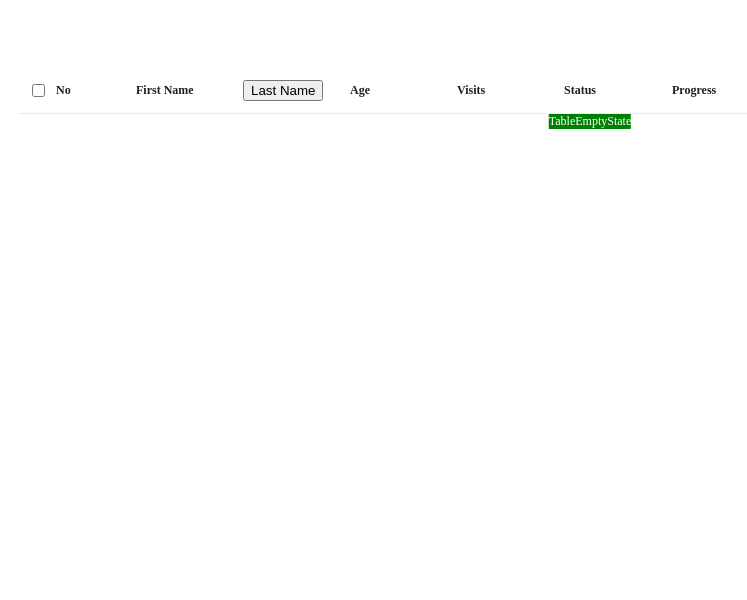
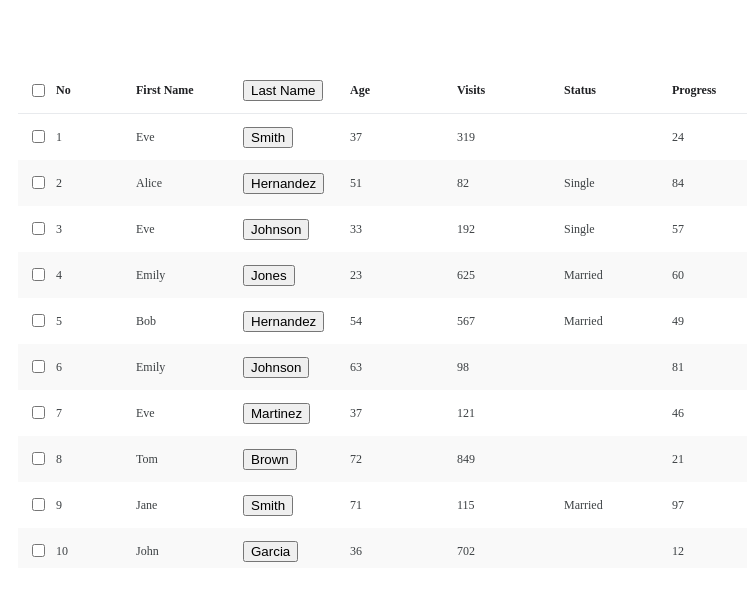
Before and after one commit to jeongye01/tanstack-table-wrapping, a React (Vite) app: page / in a window 1280 px wide. Shown: the top 600 px of the page, without its empty margins (50-797 px from the left). Built offline with nearby package versions, Linux system fonts and the light colour scheme.

Commit message:
feat: 무한스크롤 기능 추가

```diff
--- a/src/tables2/components/Container/TableContainer.tsx
+++ b/src/tables2/components/Container/TableContainer.tsx
@@ -0,0 +1,21 @@
+import React from 'react';
+import { useTableContext } from '../../tableContext';
+
+export const TableContainer = ({
+   containerRef,
+   children,
+   style,
+}: {
+   containerRef: React.RefObject<HTMLDivElement>;
+   children: React.ReactNode;
+   style: React.CSSProperties;
+}) => {
+   const { bottomRef } = useTableContext();
+   return (
+      <div ref={containerRef} className="dbmaster-table-container dbmaster-table-scrollbar" style={style}>
+         {children}
+         <div ref={bottomRef} style={{ height: '3px', width: '100%', background: 'transparent' }}></div>
+         asdf
+      </div>
+   );
+};
--- a/src/tables2/components/Table.tsx
+++ b/src/tables2/components/Table.tsx
@@ -4,6 +4,7 @@ import { useTable } from '../hooks/useTable';
 import { TableProvider } from '../tableContext';
 import { TableHeader } from './Header/TableHeader';
 import { TableBody } from './Body/TableBody';
+import { TableContainer } from './Container/TableContainer';
 
 interface TableSizeOptions {
    width?: CSSProperties['width'];
@@ -15,6 +16,8 @@ interface TableSizeOptions {
 }
 interface TableProps<TData> extends Pick<TableOptions<TData>, 'data' | 'columns'> {
    enableRowIndex?: boolean;
+   onLoadMore?: () => void;
+   hasMoreData?: boolean;
    option?: {
       // size 옵션으로 바꿔야 하나
       tableSize?: TableSizeOptions;
@@ -23,7 +26,14 @@ interface TableProps<TData> extends Pick<TableOptions<TData>, 'data' | 'columns'
    };
 }
 
-export const Table = <TData,>({ data, columns, option, enableRowIndex }: TableProps<TData>) => {
+export const Table = <TData,>({
+   data,
+   columns,
+   option,
+   enableRowIndex,
+   onLoadMore,
+   hasMoreData,
+}: TableProps<TData>) => {
    const { tableSize, rowHeight = 46, fontSize = 12 } = option || {};
    const containerRef = useRef<HTMLDivElement>(null);
    const table = useTable<TData>({
@@ -32,6 +42,8 @@ export const Table = <TData,>({ data, columns, option, enableRowIndex }: TablePr
       rowHeight,
       enableRowIndex,
       containerRef,
+      onLoadMore,
+      hasMoreData,
    });
    return (
       <TableProvider
@@ -39,9 +51,8 @@ export const Table = <TData,>({ data, columns, option, enableRowIndex }: TablePr
             ...table,
          }}
       >
-         <div
-            ref={containerRef}
-            className="dbmaster-table-container dbmaster-table-scrollbar"
+         <TableContainer
+            containerRef={containerRef}
             style={
                {
                   height: tableSize?.height ?? '100%',
@@ -65,7 +76,7 @@ export const Table = <TData,>({ data, columns, option, enableRowIndex }: TablePr
                <TableHeader />
                <TableBody />
             </table>
-         </div>
+         </TableContainer>
       </TableProvider>
    );
 };
--- a/src/tables2/components/TableTest.tsx
+++ b/src/tables2/components/TableTest.tsx
@@ -130,7 +130,12 @@ export const TableTest = () => {
    console.log(randomData.length);
    return (
       <div style={{ padding: '60px' }}>
-         <Table data={[]} columns={columns} option={{ tableSize: { height: '500px' } }} />
+         <Table
+            data={randomData}
+            columns={columns}
+            onLoadMore={() => console.log('hid')}
+            option={{ tableSize: { height: '500px' } }}
+         />
       </div>
    );
 };
--- /dev/null
+++ b/src/tables2/hooks/useInfiniteScroll.ts
@@ -0,0 +1,33 @@
+import { useEffect, useRef } from 'react';
+
+export const useInfiniteScroll = ({
+   containerRef,
+   onLoadMore,
+   hasMoreData = true,
+   rootMargin = '0px',
+   threshold = 1.0,
+}) => {
+   const bottomRef = useRef<HTMLDivElement>(null);
+
+   useEffect(() => {
+      if (!containerRef.current || !bottomRef.current || !onLoadMore || !hasMoreData) return;
+      const observer = new IntersectionObserver(
+         ([entry]) => {
+            if (entry.isIntersecting) {
+               onLoadMore();
+            }
+         },
+         {
+            root: containerRef.current,
+            rootMargin,
+            threshold,
+         },
+      );
+
+      observer.observe(bottomRef.current);
+
+      return () => observer.disconnect();
+   }, [containerRef, onLoadMore, hasMoreData, rootMargin, threshold]);
+
+   return { bottomRef };
+};
--- a/src/tables2/hooks/useTable.ts
+++ b/src/tables2/hooks/useTable.ts
@@ -10,11 +10,14 @@ import { useContainerWidth } from './useContainerWidth';
 import { useColumnSize } from './useColumnSize';
 import { useExtendColumns } from './useExtendColumns';
 import { useDisplayRows } from './useDisplayRows';
+import { useInfiniteScroll } from './useInfiniteScroll';
 
 interface UseTableOptions<TData> extends TableOptions<TData> {
    enableRowIndex?: boolean;
    rowHeight: number;
    containerRef: React.RefObject<HTMLDivElement>;
+   onLoadMore?: () => void;
+   hasMoreData?: boolean;
 }
 
 export function useTable<TData>({
@@ -23,6 +26,8 @@ export function useTable<TData>({
    enableRowIndex,
    rowHeight,
    containerRef,
+   onLoadMore,
+   hasMoreData,
 }: UseTableOptions<TData>) {
    const [sorting, setSorting] = useState<SortingState>([]);
    const { size: containerSize } = useContainerWidth({ containerRef });
@@ -49,5 +54,19 @@ export function useTable<TData>({
       containerRef,
       rowHeight,
    });
-   return { table, columnSizeMap, onColumnResize, tableTotalWidth, tableTotalHeight, displayRows, isEmptyState };
+   const { bottomRef } = useInfiniteScroll({
+      containerRef,
+      onLoadMore,
+      hasMoreData,
+   });
+   return {
+      table,
+      columnSizeMap,
+      onColumnResize,
+      tableTotalWidth,
+      tableTotalHeight,
+      displayRows,
+      isEmptyState,
+      bottomRef,
+   };
 }
--- a/src/tables2/tableContext.tsx
+++ b/src/tables2/tableContext.tsx
@@ -8,6 +8,7 @@ interface TableContextType {
    tableTotalHeight: number; // 테이블 총 높이
    displayRows: any[]; // 가상화된 행 데이터
    isEmptyState: boolean;
+   bottomRef: React.RefObject<HTMLDivElement>;
 }
 
 const TableContext = createContext<TableContextType | null>(null);
```
Also changed, not shown: src/tables2/hooks/useTableState.ts (deleted).
